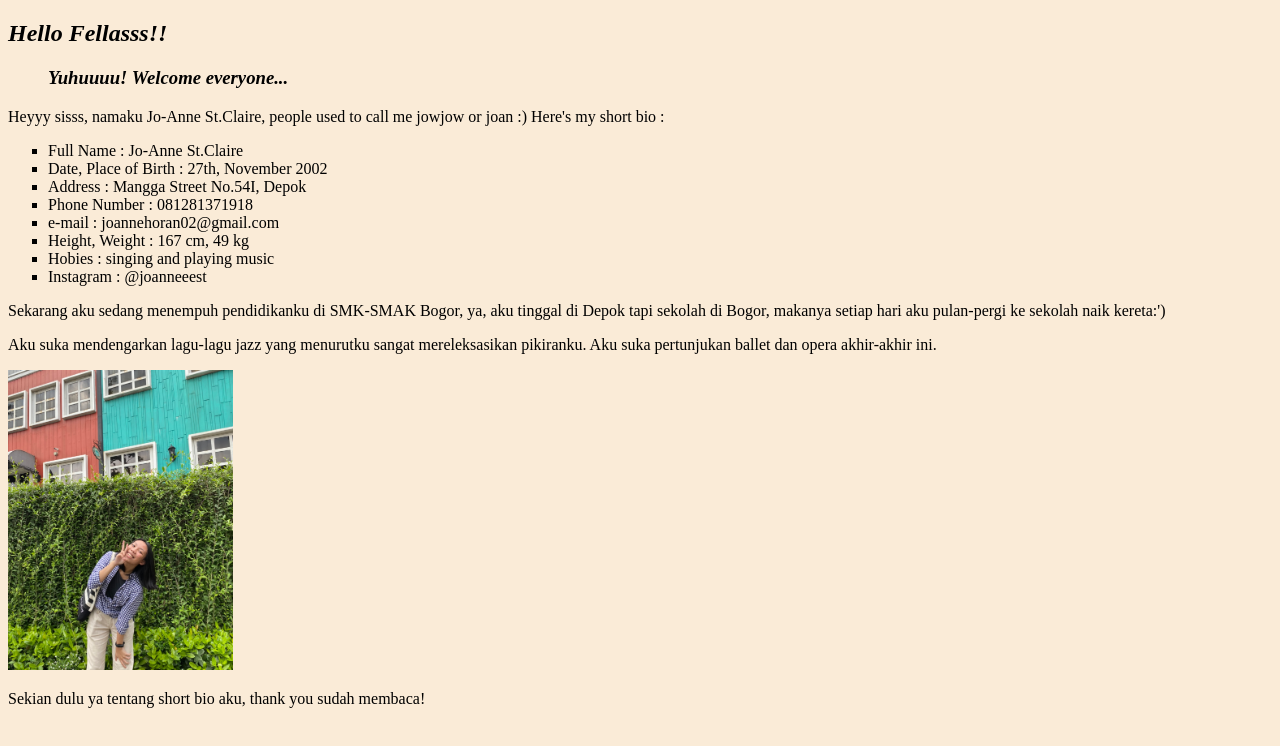
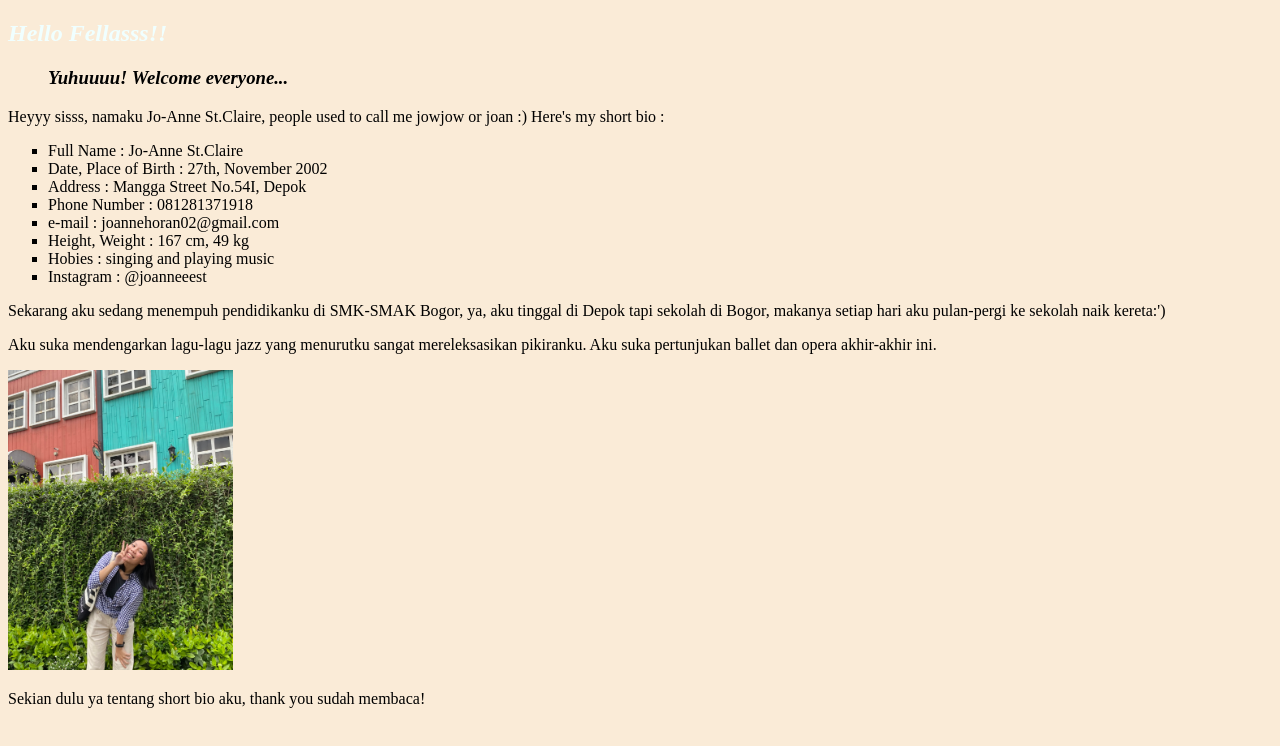
Before and after one commit to joannest27/joannest27.github.io, a plain HTML site: page index.html in a window 1280 px wide. Drawn offline with Linux system fonts and the light colour scheme.

Commit message:
Update index.html

```diff
--- a/index.html
+++ b/index.html
@@ -4,7 +4,7 @@
 	<title>'Bout Me!</title>
 </head>
 <body style="background-color:AntiqueWhite;">
-<h2><EM>Hello Fellasss!!</EM></h2>
+<h2 style="color:Azure"><EM>Hello Fellasss!!</EM></h2>
 	<h3><BLOCKQUOTE><EM>Yuhuuuu! Welcome everyone...</EM></BLOCKQUOTE></h3>
 <p>Heyyy sisss, namaku Jo-Anne St.Claire, people used to call me jowjow or joan :) Here's my short bio :</p><ul type="square">
 		<li>Full Name            : Jo-Anne St.Claire</li>
```
